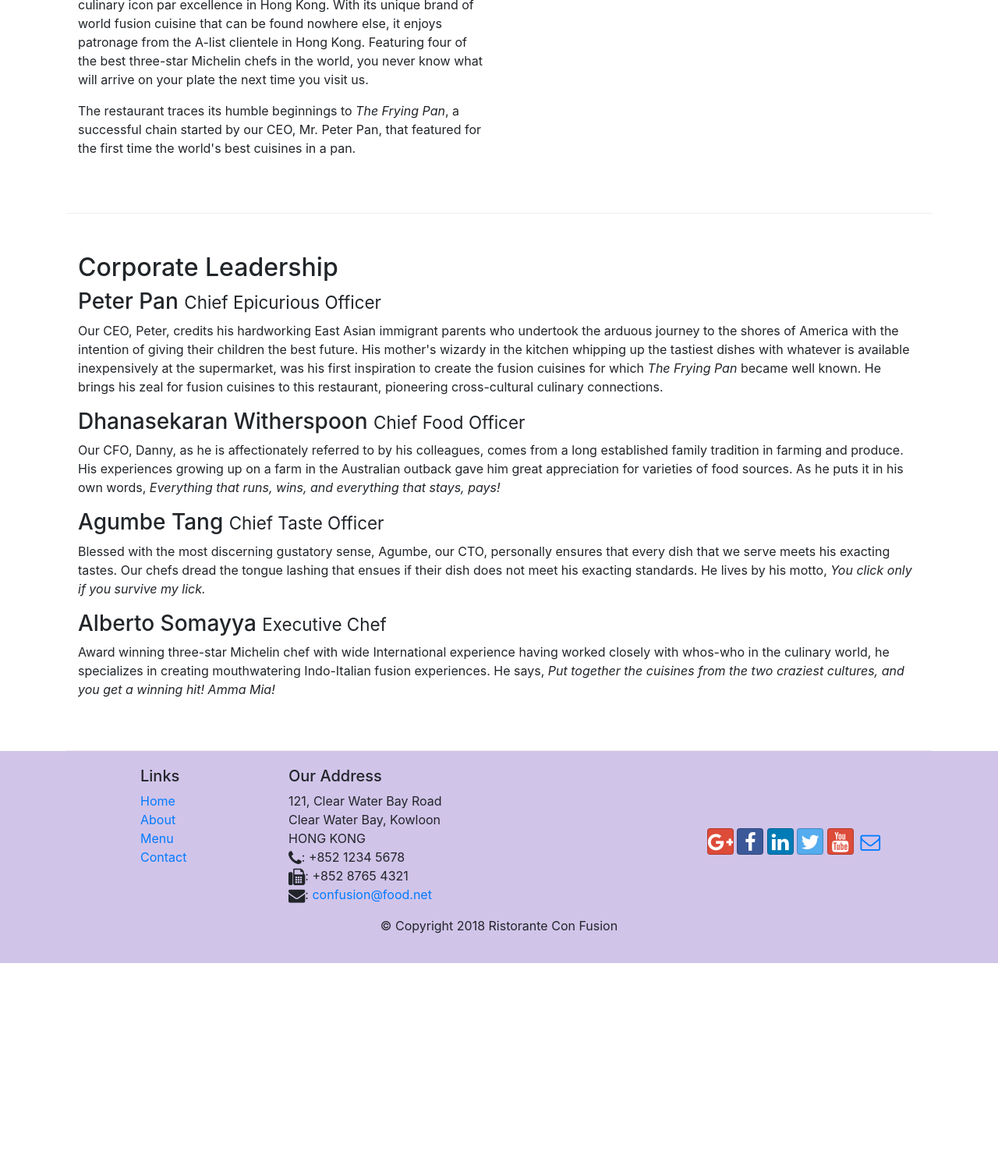
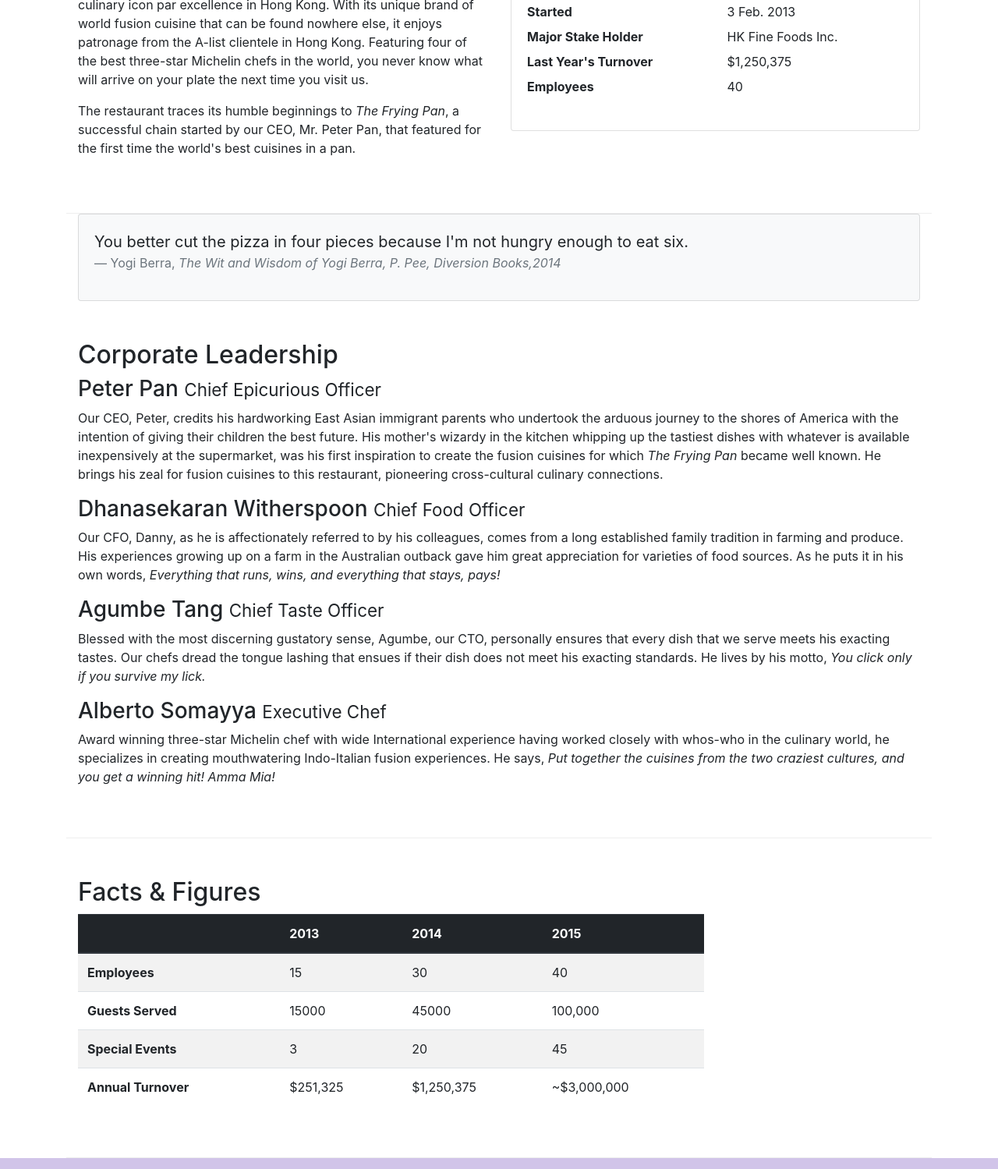
Before and after one commit to StreamMao/Bootstrap_confusion, a website: page aboutus.html in a window 1280 px wide. Shown: the part 541-2040 px from the top of the page at 78% size. Before the commit the page ends 1776 px from the top, so only its background shows below. Drawn offline with nearby package versions, Linux system fonts and the light colour scheme.

Commit message:
Tables and Cards

```diff
--- a/aboutus.html
+++ b/aboutus.html
@@ -67,7 +67,36 @@
                 <p>Started in 2010, Ristorante con Fusion quickly established itself as a culinary icon par excellence in Hong Kong. With its unique brand of world fusion cuisine that can be found nowhere else, it enjoys patronage from the A-list clientele in Hong Kong.  Featuring four of the best three-star Michelin chefs in the world, you never know what will arrive on your plate the next time you visit us.</p>
                 <p>The restaurant traces its humble beginnings to <em>The Frying Pan</em>, a successful chain started by our CEO, Mr. Peter Pan, that featured for the first time the world's best cuisines in a pan.</p>
             </div>
-            <div>
+            <div class="col-sm">
+                <div class="card">
+                    <h3 class="card-header bg-primary text-white">Facts At a Glance</h3>
+                    <div class="card-body">
+                        <dl class="row">
+                            <dt class="col-6">Started</dt>
+                            <dd class="col-6">3 Feb. 2013</dd>
+                            <dt class="col-6">Major Stake Holder</dt>
+                            <dd class="col-6">HK Fine Foods Inc.</dd>
+                            <dt class="col-6">Last Year's Turnover</dt>
+                            <dd class="col-6">$1,250,375</dd>
+                            <dt class="col-6">Employees</dt>
+                            <dd class="col-6">40</dd>
+                        </dl>
+                    </div>
+                </div>
+            </div>
+        </div>
+        <div class="col-12">
+            <div class="card card-body bg-light">
+                <blockquote class="blockquote">
+                    <p class="mb-0">You better cut the pizza in four pieces
+                        because I'm not hungry enough to eat six.
+                    </p>
+                    <footer class="blockquote-footer">Yogi Berra,
+                        <cite title="Source Title">The Wit and Wisdom of
+                            Yogi Berra, P. Pee, Diversion Books,2014
+                        </cite>
+                    </footer>
+                </blockquote>
             </div>
         </div>
 
@@ -85,7 +114,51 @@
                 <p class="d-none d-sm-block">Award winning three-star Michelin chef with wide International experience having worked closely with whos-who in the culinary world, he specializes in creating mouthwatering Indo-Italian fusion experiences. He says, <em>Put together the cuisines from the two craziest cultures, and you get a winning hit! Amma Mia!</em></p>
             </div>
        </div>
-
+       <div class="row row-content">
+           <div class="col-12 col-sm-9">
+               <h2>Facts &amp; Figures</h2>
+               <div class="table-responsive">
+                    <table class="table table-striped">
+                        <thead class="thead-dark">
+                            <tr>
+                                <th>&nbsp;</th>
+                                <th>2013</th>
+                                <th>2014</th>
+                                <th>2015</th>
+                            </tr>
+                        </thead>
+                        <tbody>
+                            <tr>
+                                <th>Employees</th>
+                                <td>15</td>
+                                <td>30</td>
+                                <td>40</td>
+                            </tr>
+                            <tr>
+                                <th>Guests Served</th>
+                                <td>15000</td>
+                                <td>45000</td>
+                                <td>100,000</td>
+                            </tr>
+                            <tr>
+                                <th>Special Events</th>
+                                <td>3</td>
+                                <td>20</td>
+                                <td>45</td>
+                            </tr>
+                            <tr>
+                                <th>Annual Turnover</th>
+                                <td>$251,325</td>
+                                <td>$1,250,375</td>
+                                <td>~$3,000,000</td>
+                            </tr>
+                        </tbody>
+                    </table>
+                </div>
+           </div>
+           <div class="col-12 col-sm-3">
+           </div>
+       </div>
     </div>
 
     <footer class="footer">
```
